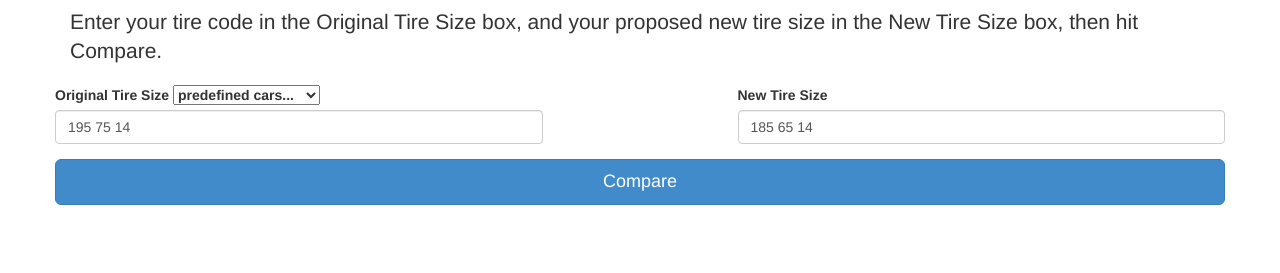
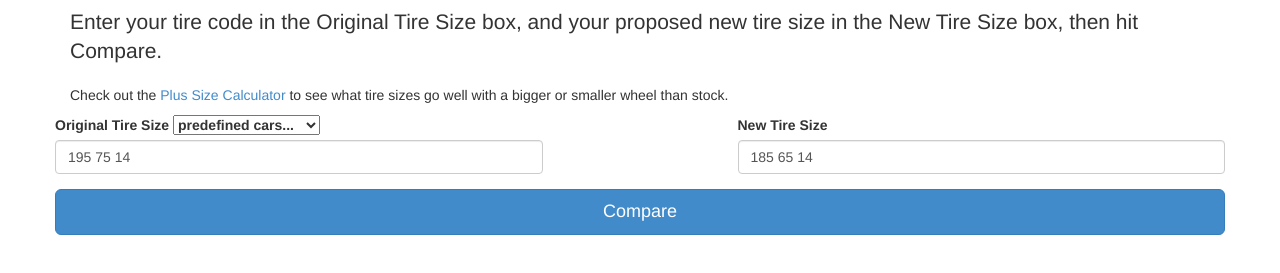
Before and after one commit to barbeque/tire-calculator, a website: page index.html in a window 1280 px wide. Shown: the part 63-336 px from the top of the page. Drawn offline with nearby package versions, Linux system fonts and the light colour scheme.

Commit message:
Update index.html

```diff
--- a/index.html
+++ b/index.html
@@ -13,6 +13,7 @@
     <div class="container">
       <h1>Tire Calculator</h1>
       <p class="lead">Enter your tire code in the Original Tire Size box, and your proposed new tire size in the New Tire Size box, then hit Compare.</p>
+      <p>Check out the <a href="/tire-plusone">Plus Size Calculator</a> to see what tire sizes go well with a bigger or smaller wheel than stock.</p>
       <div class="row">
         <div class="col-xs-5">
           <form class="form-horizontal" onsubmit="return false;">
```
